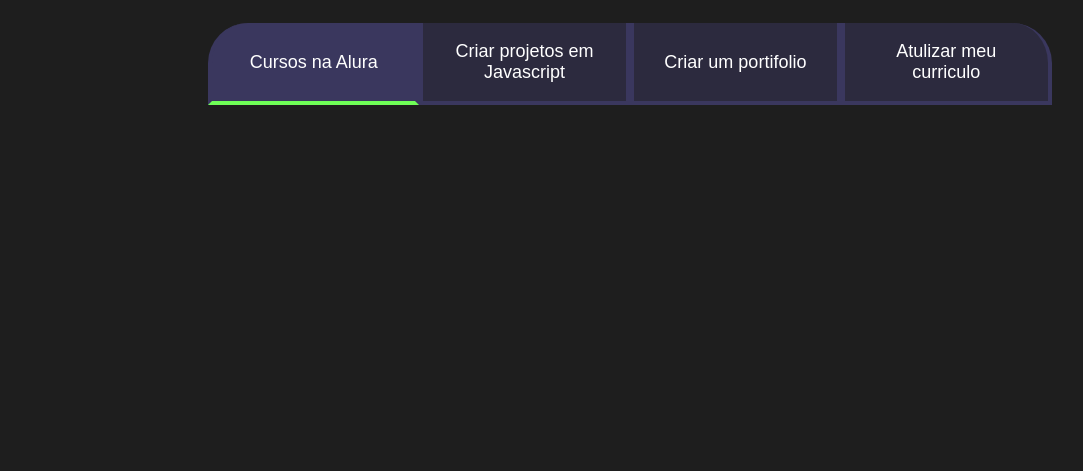
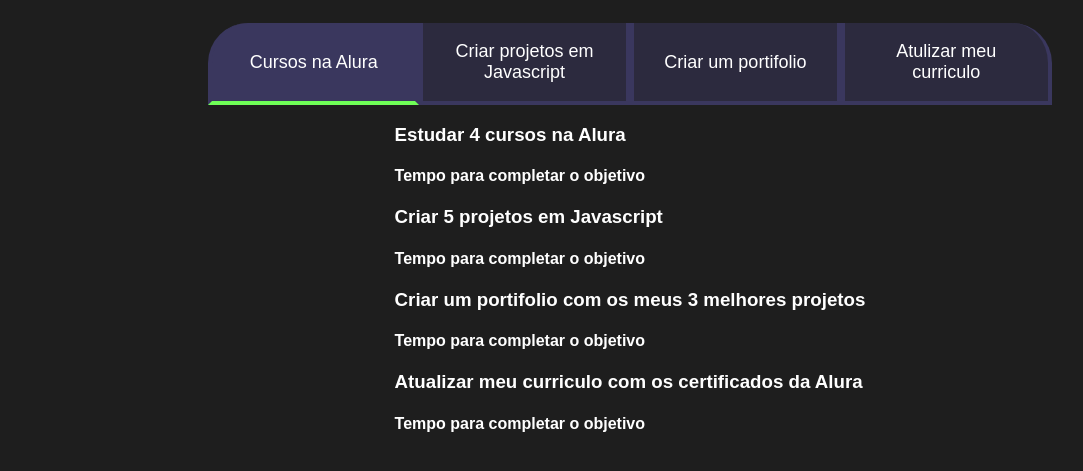
Before and after one commit to Duda172/Projeto-de-vida, a plain HTML site: page index.html in a window 1280 px wide. Shown: the part 75-546 px from the top of the page, without its empty margins (10-1093 px from the left). Drawn offline with Linux system fonts and the light colour scheme.

Commit message:
Add files via upload

```diff
--- a/index.html
+++ b/index.html
@@ -15,6 +15,24 @@
             <button class="botao">Criar um portifolio</button>
             <button class="botao">Atulizar meu curriculo</button>
         </div>
+        <div class="abas-textos">
+            <div class="aba=conteúdo">
+                <h3 class="aba-conteudo-titulo-principal">Estudar 4 cursos na Alura</h3>
+                <h4 class="aba-conteudo-titulo-secundario">Tempo para completar o objetivo</h4>
+            </div>
+            <div class="aba=conteúdo">
+                <h3 class="aba-conteudo-titulo-principal">Criar 5 projetos em Javascript</h3>
+                <h4 class="aba-conteudo-titulo-secundario">Tempo para completar o objetivo</h4>
+            </div>
+            <div class="aba=conteúdo">
+                <h3 class="aba-conteudo-titulo-principal">Criar um portifolio com os meus 3 melhores projetos</h3>
+                <h4 class="aba-conteudo-titulo-secundario">Tempo para completar o objetivo</h4>
+            </div>
+            <div class="aba=conteúdo">
+                <h3 class="aba-conteudo-titulo-principal">Atualizar meu curriculo com os certificados da Alura</h3>
+                <h4 class="aba-conteudo-titulo-secundario">Tempo para completar o objetivo</h4>
+            <div>
+       </div>
    </section>
    <script src="main.js"></script>
 </body>
--- a/style.css
+++ b/style.css
@@ -66,6 +66,12 @@
     border-bottom: 4px solid var(--verde);
 }
 
+.abas-textos{
+    background-color: ;
+}
+
+
+
 @media screen and (min-width: 768px) {
     .botoes{
         display: flex;
```
